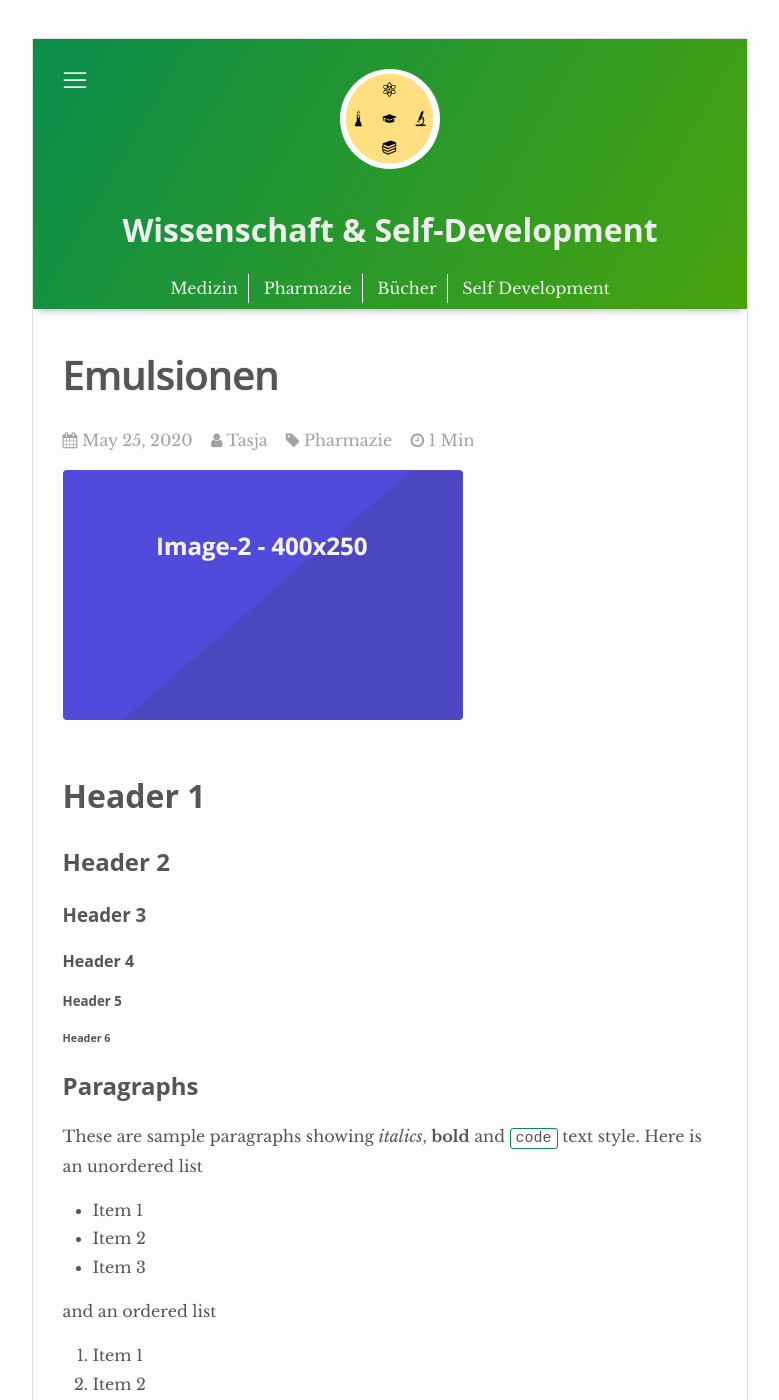
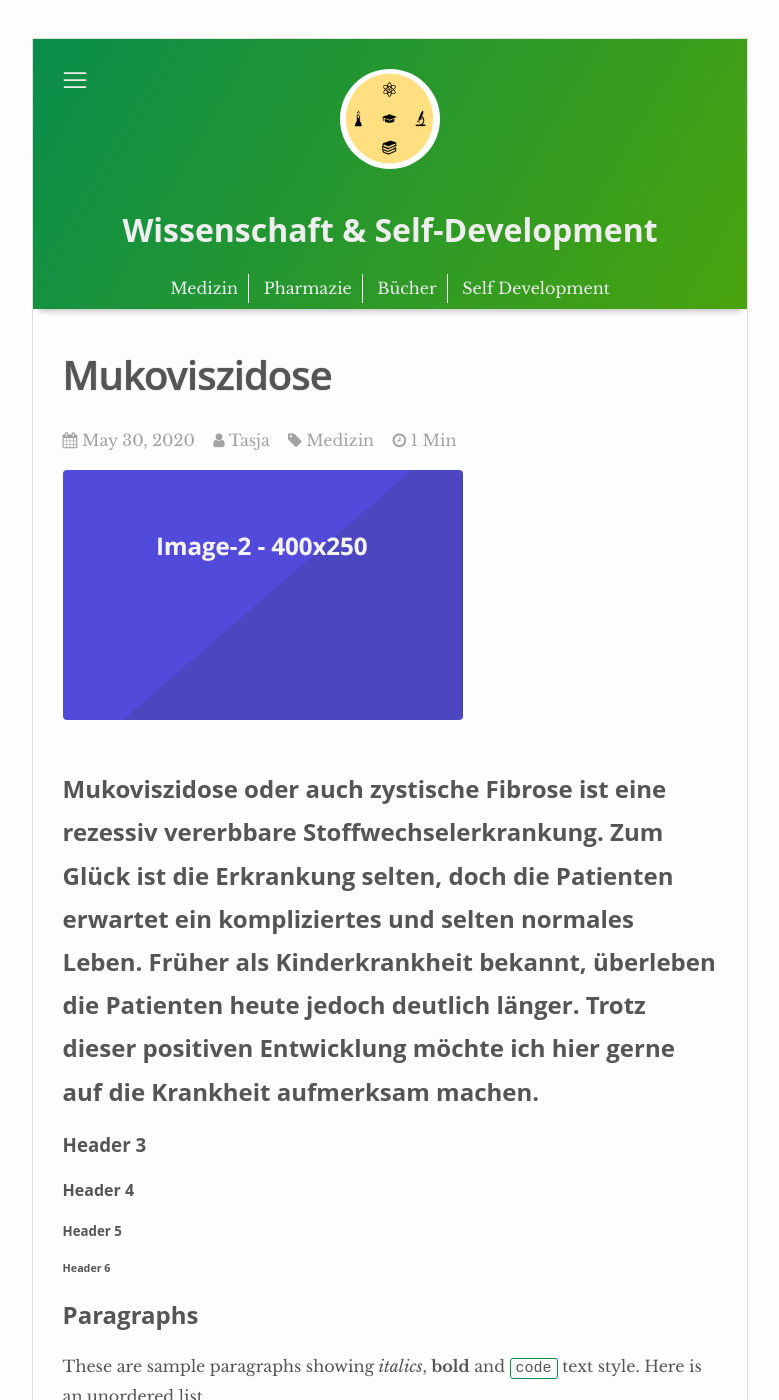
Before and after one commit to TasjaArriens/TasjaArriens.github.io, a Jekyll site: the page built from _posts/2020-05-30-mukoviszidose.md, in a window 1280 px wide and 1400 px high. Shown: the whole window, without its empty margins (250-1029 px from the left). Built offline with Jekyll 4.4.1, drawn with Linux system fonts in a browser that asks for light colours; nearby versions of some CDN libraries.

Commit message:
mukoviszidose

```diff
--- a/_posts/2020-05-25-emulsionen.md
+++ b/_posts/2020-05-30-mukoviszidose.md
@@ -1,17 +1,15 @@
 ---
 layout: post
-title: Emulsionen
-description: Zusammensetzung und Stabilität
-categories: pharmazie
+title: Mukoviszidose
+description: Eine Genveränderung mit Folgen
+categories: medizin
 author: Tasja
 ---
 
 ![sample post]({{site.baseurl_fix}}images/image-2.png)
 
 
-# Header 1
-
-## Header 2
+## Mukoviszidose oder auch zystische Fibrose ist eine rezessiv vererbbare Stoffwechselerkrankung. Zum Glück ist die Erkrankung selten, doch die Patienten erwartet ein kompliziertes und selten normales Leben. Früher als Kinderkrankheit bekannt, überleben die Patienten heute jedoch deutlich länger. Trotz dieser positiven Entwicklung möchte ich hier gerne auf die Krankheit aufmerksam machen.
 
 ### Header 3
 
```
